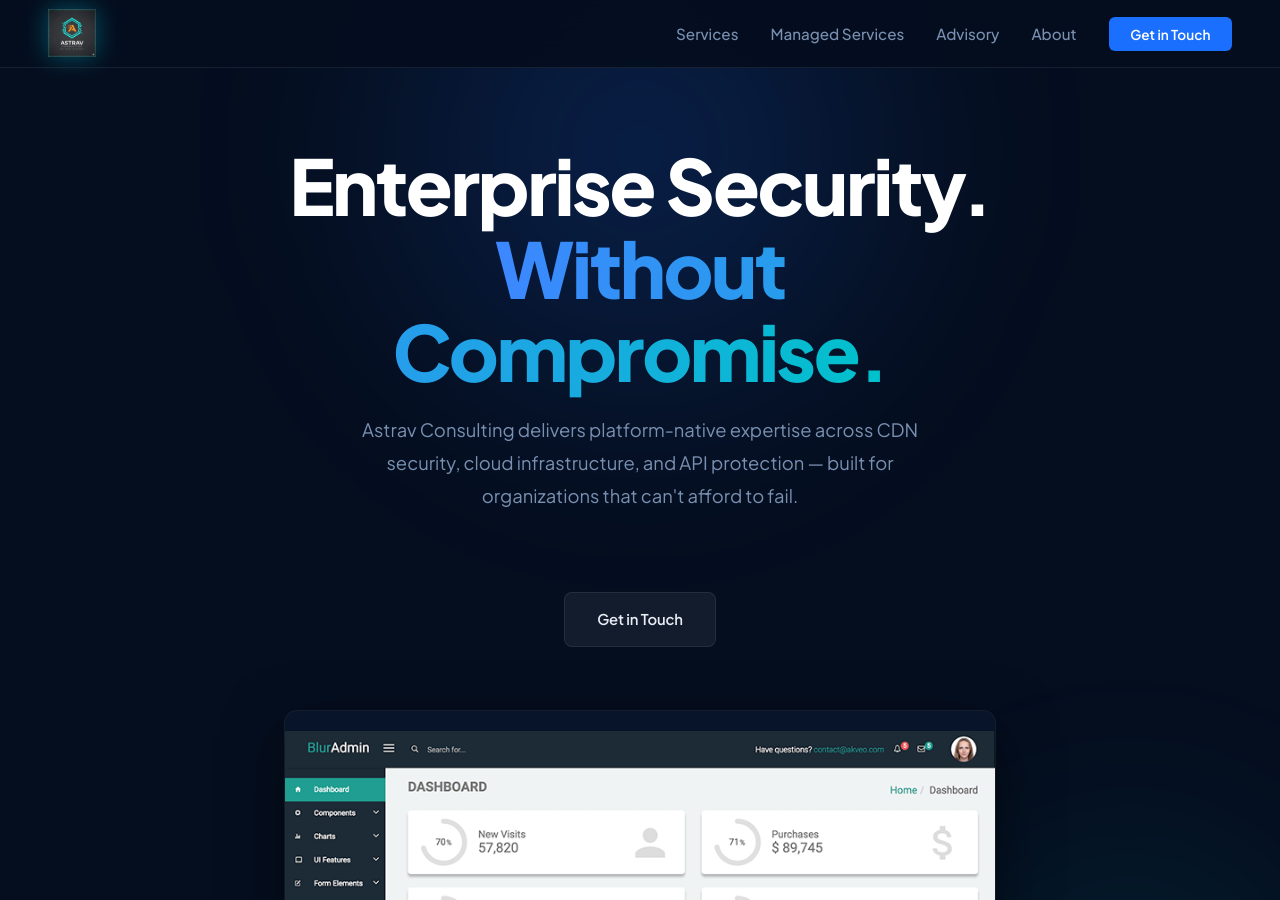
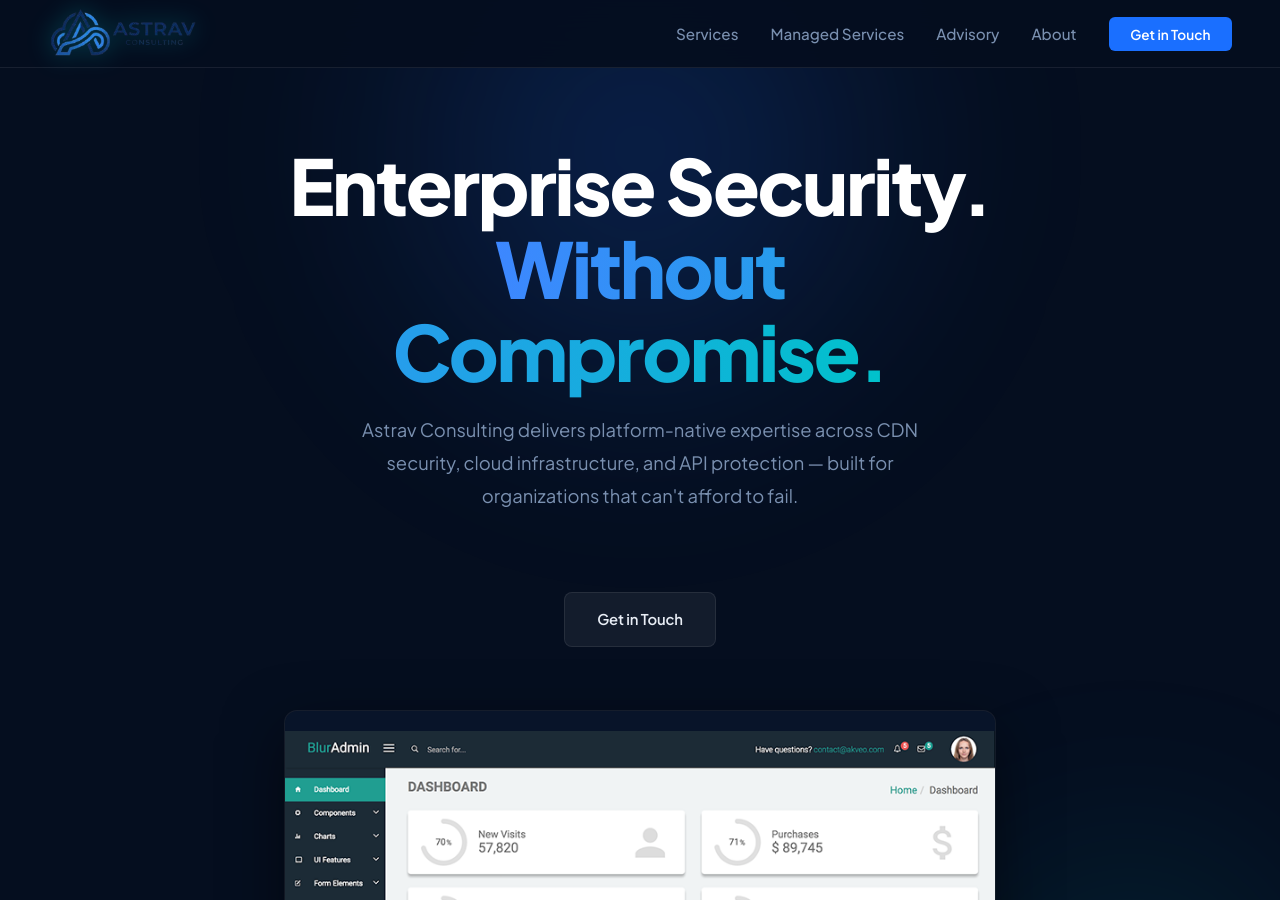
Before and after one commit to astravconsulting/astravconsulting.github.io, a Jekyll site: the page built from index.html, in a window 1280 px wide and 900 px high. Built offline with Jekyll 4.4.1, drawn with Linux system fonts in a browser that asks for light colours.

Commit message:
modified logo in default.html

```diff
--- a/_layouts/default.html
+++ b/_layouts/default.html
@@ -30,7 +30,7 @@
 			<div class="container">
 				<div class="company-name">
 					<a href="{{ site.baseurl }}/">
-						<img src="{{ site.baseurl }}/logo.png" alt="Astrav Consulting" width="auto" height="48" />
+						<img src="{{ site.baseurl }}/images/cropped_logo.png" alt="Astrav Consulting" width="auto" height="48" />
 					</a>
 				</div>
 				{% include navigation.html %}
```
